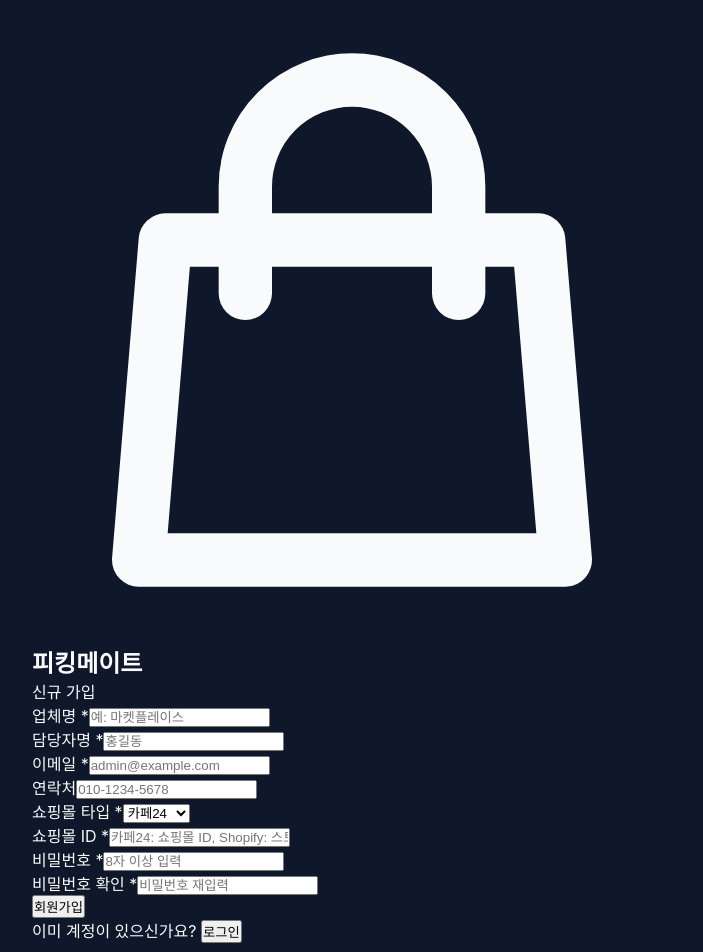
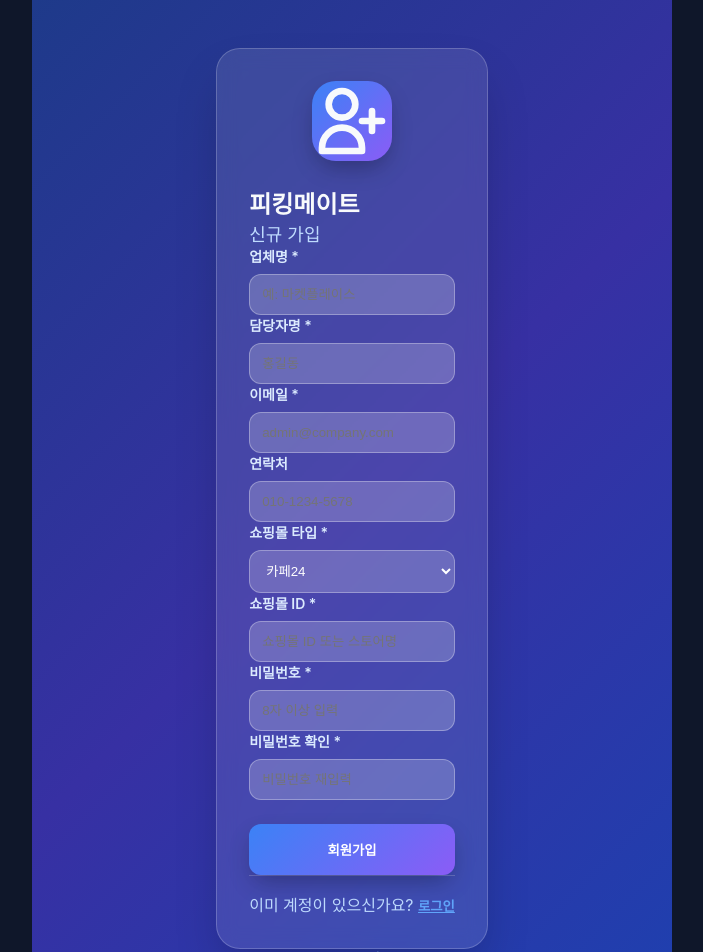
Before and after one commit to jake-taeri/pickingmate-saas, a React (Vite) app: page /signup in a window 1280 px wide. Shown: the top 952 px of the page, without its empty margins (288-991 px from the left). Built offline with nearby package versions, Linux system fonts and the light colour scheme.

Commit message:
feat: SignupForm도 글래스모피즘 디자인 적용

```diff
--- a/src/components/SignupForm.jsx
+++ b/src/components/SignupForm.jsx
@@ -25,30 +25,8 @@ export default function SignupForm() {
     setIsLoading(true);
 
     try {
-      const response = await fetch(`${import.meta.env.VITE_WORKER_URL}/api/tenant/register`, {
-        method: 'POST',
-        headers: {
-          'Content-Type': 'application/json',
-        },
-        body: JSON.stringify({
-          companyName: formData.companyName,
-          contactName: formData.contactName,
-          email: formData.email,
-          password: formData.password,
-          mallType: formData.mallType,
-          mallId: formData.mallId,
-          phone: formData.phone
-        })
-      });
-
-      const result = await response.json();
-
-      if (response.ok) {
-        alert('회원가입이 완료되었습니다! 로그인해주세요.');
-        window.location.href = '/';
-      } else {
-        alert(result.error || '회원가입 중 오류가 발생했습니다.');
-      }
+      console.log('Signup attempt:', formData);
+      alert('회원가입이 완료되었습니다! (개발 중)');
     } catch (error) {
       alert('네트워크 오류가 발생했습니다.');
     }
@@ -64,120 +42,224 @@ export default function SignupForm() {
   };
 
   return (
-    <div className="min-h-screen bg-gray-900 flex items-center justify-center py-12 px-4 sm:px-6 lg:px-8">
+    <div style={{
+      minHeight: '100vh',
+      background: 'linear-gradient(135deg, #1e3a8a 0%, #3730a3 50%, #1e40af 100%)',
+      display: 'flex',
+      alignItems: 'center',
+      justifyContent: 'center',
+      padding: '3rem 1rem'
+    }}>
       <div className="max-w-md w-full space-y-8">
-        <div className="bg-gray-800 p-8 rounded-xl shadow-lg">
+        <div style={{
+          background: 'rgba(255, 255, 255, 0.1)',
+          backdropFilter: 'blur(10px)',
+          border: '1px solid rgba(255, 255, 255, 0.2)',
+          borderRadius: '1.5rem',
+          padding: '2rem',
+          boxShadow: '0 25px 50px -12px rgba(0, 0, 0, 0.25)'
+        }}>
           <div className="text-center mb-8">
-            <div className="mx-auto w-16 h-16 bg-blue-600 rounded-lg flex items-center justify-center mb-4">
-              <svg className="w-8 h-8 text-white" fill="none" stroke="currentColor" viewBox="0 0 24 24">
-                <path strokeLinecap="round" strokeLinejoin="round" strokeWidth={2} d="M16 11V7a4 4 0 00-8 0v4M5 9h14l1 12H4L5 9z" />
+            <div style={{
+              width: '80px',
+              height: '80px',
+              background: 'linear-gradient(135deg, #3b82f6, #8b5cf6)',
+              borderRadius: '1.5rem',
+              display: 'flex',
+              alignItems: 'center',
+              justifyContent: 'center',
+              margin: '0 auto 1.5rem',
+              boxShadow: '0 10px 25px -5px rgba(0, 0, 0, 0.3)'
+            }}>
+              <svg className="w-10 h-10 text-white" fill="none" stroke="currentColor" viewBox="0 0 24 24">
+                <path strokeLinecap="round" strokeLinejoin="round" strokeWidth={2} d="M18 9v3m0 0v3m0-3h3m-3 0h-3m-2-5a4 4 0 11-8 0 4 4 0 018 0zM3 20a6 6 0 0112 0v1H3v-1z" />
               </svg>
             </div>
-            <h2 className="text-3xl font-bold text-white">피킹메이트</h2>
-            <p className="text-gray-400 mt-2">신규 가입</p>
+            <h2 className="text-4xl font-bold text-white mb-2">피킹메이트</h2>
+            <p style={{ color: '#bfdbfe', fontSize: '1.125rem' }}>신규 가입</p>
           </div>
 
-          <form onSubmit={handleSubmit} className="space-y-6">
+          <form onSubmit={handleSubmit} className="space-y-4">
             <div>
-              <label className="block text-sm font-medium text-gray-300 mb-2">업체명 *</label>
+              <label style={{ color: '#dbeafe', fontSize: '0.875rem', fontWeight: '600', display: 'block', marginBottom: '0.5rem' }}>
+                업체명 *
+              </label>
               <input
                 type="text"
                 name="companyName"
                 value={formData.companyName}
                 onChange={handleChange}
                 required
-                className="w-full px-3 py-2 bg-gray-700 border border-gray-600 rounded-lg text-white placeholder-gray-400 focus:outline-none focus:ring-2 focus:ring-blue-500 focus:border-transparent"
+                style={{
+                  width: '100%',
+                  padding: '0.75rem',
+                  background: 'rgba(255, 255, 255, 0.2)',
+                  border: '1px solid rgba(255, 255, 255, 0.3)',
+                  borderRadius: '0.75rem',
+                  color: 'white',
+                  outline: 'none'
+                }}
                 placeholder="예: 마켓플레이스"
               />
             </div>
 
             <div>
-              <label className="block text-sm font-medium text-gray-300 mb-2">담당자명 *</label>
+              <label style={{ color: '#dbeafe', fontSize: '0.875rem', fontWeight: '600', display: 'block', marginBottom: '0.5rem' }}>
+                담당자명 *
+              </label>
               <input
                 type="text"
                 name="contactName"
                 value={formData.contactName}
                 onChange={handleChange}
                 required
-                className="w-full px-3 py-2 bg-gray-700 border border-gray-600 rounded-lg text-white placeholder-gray-400 focus:outline-none focus:ring-2 focus:ring-blue-500 focus:border-transparent"
+                style={{
+                  width: '100%',
+                  padding: '0.75rem',
+                  background: 'rgba(255, 255, 255, 0.2)',
+                  border: '1px solid rgba(255, 255, 255, 0.3)',
+                  borderRadius: '0.75rem',
+                  color: 'white',
+                  outline: 'none'
+                }}
                 placeholder="홍길동"
               />
             </div>
 
             <div>
-              <label className="block text-sm font-medium text-gray-300 mb-2">이메일 *</label>
+              <label style={{ color: '#dbeafe', fontSize: '0.875rem', fontWeight: '600', display: 'block', marginBottom: '0.5rem' }}>
+                이메일 *
+              </label>
               <input
                 type="email"
                 name="email"
                 value={formData.email}
                 onChange={handleChange}
                 required
-                className="w-full px-3 py-2 bg-gray-700 border border-gray-600 rounded-lg text-white placeholder-gray-400 focus:outline-none focus:ring-2 focus:ring-blue-500 focus:border-transparent"
-                placeholder="admin@example.com"
+                style={{
+                  width: '100%',
+                  padding: '0.75rem',
+                  background: 'rgba(255, 255, 255, 0.2)',
+                  border: '1px solid rgba(255, 255, 255, 0.3)',
+                  borderRadius: '0.75rem',
+                  color: 'white',
+                  outline: 'none'
+                }}
+                placeholder="admin@company.com"
               />
             </div>
 
             <div>
-              <label className="block text-sm font-medium text-gray-300 mb-2">연락처</label>
+              <label style={{ color: '#dbeafe', fontSize: '0.875rem', fontWeight: '600', display: 'block', marginBottom: '0.5rem' }}>
+                연락처
+              </label>
               <input
                 type="tel"
                 name="phone"
                 value={formData.phone}
                 onChange={handleChange}
-                className="w-full px-3 py-2 bg-gray-700 border border-gray-600 rounded-lg text-white placeholder-gray-400 focus:outline-none focus:ring-2 focus:ring-blue-500 focus:border-transparent"
+                style={{
+                  width: '100%',
+                  padding: '0.75rem',
+                  background: 'rgba(255, 255, 255, 0.2)',
+                  border: '1px solid rgba(255, 255, 255, 0.3)',
+                  borderRadius: '0.75rem',
+                  color: 'white',
+                  outline: 'none'
+                }}
                 placeholder="010-1234-5678"
               />
             </div>
 
             <div>
-              <label className="block text-sm font-medium text-gray-300 mb-2">쇼핑몰 타입 *</label>
+              <label style={{ color: '#dbeafe', fontSize: '0.875rem', fontWeight: '600', display: 'block', marginBottom: '0.5rem' }}>
+                쇼핑몰 타입 *
+              </label>
               <select
                 name="mallType"
                 value={formData.mallType}
                 onChange={handleChange}
-                className="w-full px-3 py-2 bg-gray-700 border border-gray-600 rounded-lg text-white focus:outline-none focus:ring-2 focus:ring-blue-500 focus:border-transparent"
+                style={{
+                  width: '100%',
+                  padding: '0.75rem',
+                  background: 'rgba(255, 255, 255, 0.2)',
+                  border: '1px solid rgba(255, 255, 255, 0.3)',
+                  borderRadius: '0.75rem',
+                  color: 'white',
+                  outline: 'none'
+                }}
               >
-                <option value="cafe24">카페24</option>
-                <option value="shopify">Shopify</option>
+                <option value="cafe24" style={{color: 'black'}}>카페24</option>
+                <option value="shopify" style={{color: 'black'}}>Shopify</option>
               </select>
             </div>
 
             <div>
-              <label className="block text-sm font-medium text-gray-300 mb-2">쇼핑몰 ID *</label>
+              <label style={{ color: '#dbeafe', fontSize: '0.875rem', fontWeight: '600', display: 'block', marginBottom: '0.5rem' }}>
+                쇼핑몰 ID *
+              </label>
               <input
                 type="text"
                 name="mallId"
                 value={formData.mallId}
                 onChange={handleChange}
                 required
-                className="w-full px-3 py-2 bg-gray-700 border border-gray-600 rounded-lg text-white placeholder-gray-400 focus:outline-none focus:ring-2 focus:ring-blue-500 focus:border-transparent"
-                placeholder="카페24: 쇼핑몰 ID, Shopify: 스토어명"
+                style={{
+                  width: '100%',
+                  padding: '0.75rem',
+                  background: 'rgba(255, 255, 255, 0.2)',
+                  border: '1px solid rgba(255, 255, 255, 0.3)',
+                  borderRadius: '0.75rem',
+                  color: 'white',
+                  outline: 'none'
+                }}
+                placeholder="쇼핑몰 ID 또는 스토어명"
               />
             </div>
 
             <div>
-              <label className="block text-sm font-medium text-gray-300 mb-2">비밀번호 *</label>
+              <label style={{ color: '#dbeafe', fontSize: '0.875rem', fontWeight: '600', display: 'block', marginBottom: '0.5rem' }}>
+                비밀번호 *
+              </label>
               <input
                 type="password"
                 name="password"
                 value={formData.password}
                 onChange={handleChange}
                 required
-                className="w-full px-3 py-2 bg-gray-700 border border-gray-600 rounded-lg text-white placeholder-gray-400 focus:outline-none focus:ring-2 focus:ring-blue-500 focus:border-transparent"
+                minLength="8"
+                style={{
+                  width: '100%',
+                  padding: '0.75rem',
+                  background: 'rgba(255, 255, 255, 0.2)',
+                  border: '1px solid rgba(255, 255, 255, 0.3)',
+                  borderRadius: '0.75rem',
+                  color: 'white',
+                  outline: 'none'
+                }}
                 placeholder="8자 이상 입력"
-                minLength="8"
               />
             </div>
 
             <div>
-              <label className="block text-sm font-medium text-gray-300 mb-2">비밀번호 확인 *</label>
+              <label style={{ color: '#dbeafe', fontSize: '0.875rem', fontWeight: '600', display: 'block', marginBottom: '0.5rem' }}>
+                비밀번호 확인 *
+              </label>
               <input
                 type="password"
                 name="confirmPassword"
                 value={formData.confirmPassword}
                 onChange={handleChange}
                 required
-                className="w-full px-3 py-2 bg-gray-700 border border-gray-600 rounded-lg text-white placeholder-gray-400 focus:outline-none focus:ring-2 focus:ring-blue-500 focus:border-transparent"
+                style={{
+                  width: '100%',
+                  padding: '0.75rem',
+                  background: 'rgba(255, 255, 255, 0.2)',
+                  border: '1px solid rgba(255, 255, 255, 0.3)',
+                  borderRadius: '0.75rem',
+                  color: 'white',
+                  outline: 'none'
+                }}
                 placeholder="비밀번호 재입력"
               />
             </div>
@@ -185,23 +267,59 @@ export default function SignupForm() {
             <button
               type="submit"
               disabled={isLoading}
-              className="w-full bg-blue-600 hover:bg-blue-700 disabled:bg-blue-800 text-white font-medium py-3 px-4 rounded-lg transition-colors"
+              style={{
+                width: '100%',
+                background: 'linear-gradient(135deg, #3b82f6, #8b5cf6)',
+                color: 'white',
+                fontWeight: '600',
+                padding: '1rem 1.5rem',
+                borderRadius: '0.75rem',
+                border: 'none',
+                cursor: 'pointer',
+                marginTop: '1.5rem',
+                transition: 'all 0.2s',
+                transform: 'translateY(0)',
+                boxShadow: '0 10px 25px -5px rgba(0, 0, 0, 0.3)'
+              }}
+              onMouseOver={(e) => {
+                e.target.style.transform = 'translateY(-2px)';
+                e.target.style.boxShadow = '0 15px 35px -5px rgba(0, 0, 0, 0.4)';
+              }}
+              onMouseOut={(e) => {
+                e.target.style.transform = 'translateY(0)';
+                e.target.style.boxShadow = '0 10px 25px -5px rgba(0, 0, 0, 0.3)';
+              }}
             >
               {isLoading ? '가입 중...' : '회원가입'}
             </button>
 
-            <div className="text-center">
-              <span className="text-gray-400">이미 계정이 있으신가요? </span>
+            <div style={{ textAlign: 'center', paddingTop: '1rem', borderTop: '1px solid rgba(255, 255, 255, 0.2)' }}>
+              <span style={{ color: '#bfdbfe' }}>이미 계정이 있으신가요? </span>
               <button
                 type="button"
                 onClick={() => window.location.href = '/'}
-                className="text-blue-400 hover:text-blue-300 font-medium"
+                style={{
+                  color: '#60a5fa',
+                  fontWeight: '600',
+                  textDecoration: 'underline',
+                  background: 'none',
+                  border: 'none',
+                  cursor: 'pointer'
+                }}
+                onMouseOver={(e) => e.target.style.color = '#93c5fd'}
+                onMouseOut={(e) => e.target.style.color = '#60a5fa'}
               >
                 로그인
               </button>
             </div>
           </form>
         </div>
+
+        <div style={{ textAlign: 'center' }}>
+          <p style={{ color: 'rgba(147, 197, 253, 0.6)', fontSize: '0.875rem' }}>
+            © 2024 피킹메이트 | 와캠핑 제공
+          </p>
+        </div>
       </div>
     </div>
   );
```
